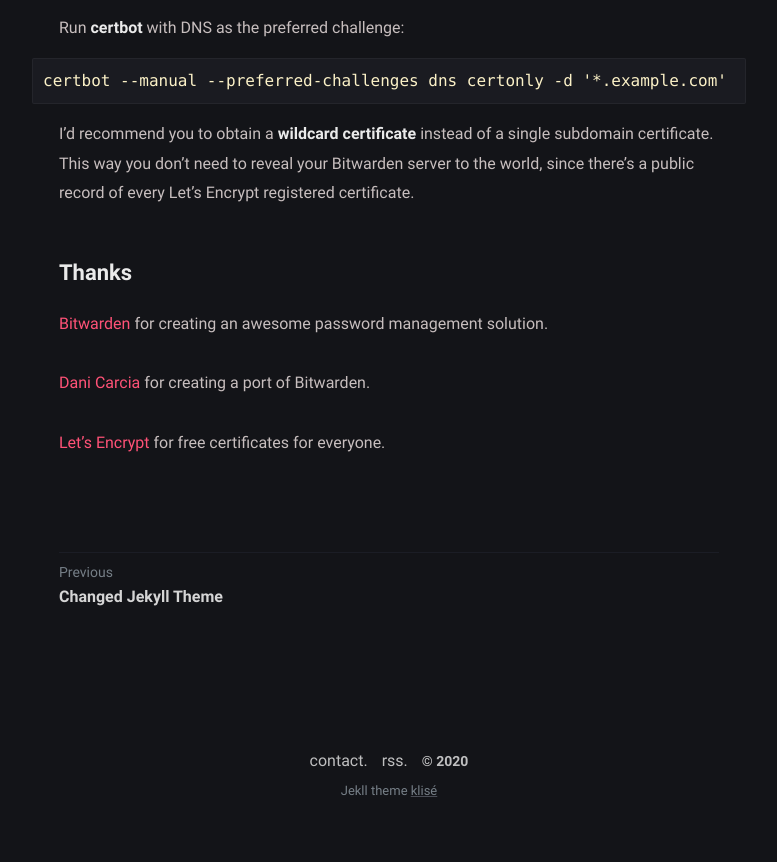
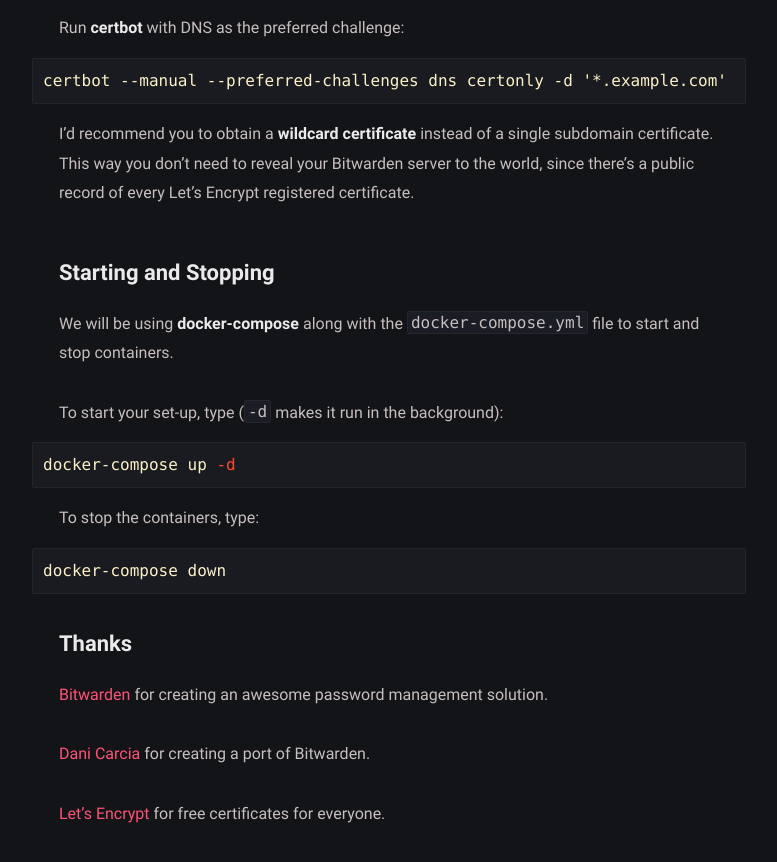
Before and after one commit to markuta/blog, a Jekyll site: the page built from _posts/2020-10-25-bitwarden-and-nginx-server-on-raspberry-pi.md, in a window 1280 px wide and 900 px high, scrolled down 10075 px. Shown: the top 862 px of the window, without its empty margins (251-1028 px from the left). Built offline with Jekyll 4.4.1, drawn with Linux system fonts in a browser that asks for light colours; before the commit the page ends 10910 px from its top, so only the background shows below that.

Commit message:
Added Starting and Stopping section

````diff
--- a/_posts/2020-10-25-bitwarden-and-nginx-server-on-raspberry-pi.md
+++ b/_posts/2020-10-25-bitwarden-and-nginx-server-on-raspberry-pi.md
@@ -326,6 +326,22 @@ certbot --manual --preferred-challenges dns certonly -d '*.example.com'
 I'd recommend you to obtain a **wildcard certificate** instead of a single subdomain certificate. This way you don't need to reveal your Bitwarden server to the world, since there's a public record of every Let's Encrypt registered certificate.
 
 
+## Starting and Stopping
+We will be using **docker-compose** along with the `docker-compose.yml` file to start and stop containers.
+
+To start your set-up, type (`-d` makes it run in the background):
+
+```bash
+docker-compose up -d
+```
+
+To stop the containers, type:
+```bash
+docker-compose down
+```
+
+
+
 ## Thanks
 [Bitwarden](https://bitwarden.com/) for creating an awesome password management solution.
 
````
